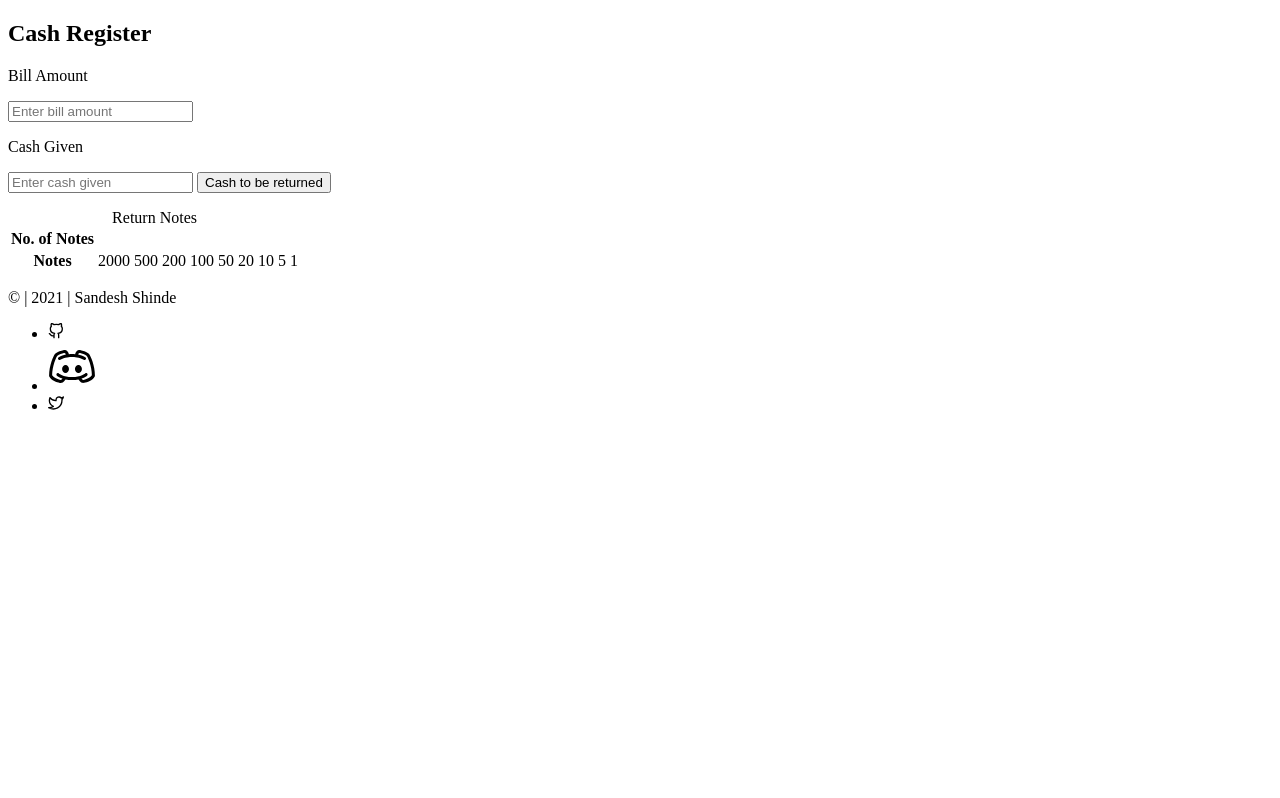
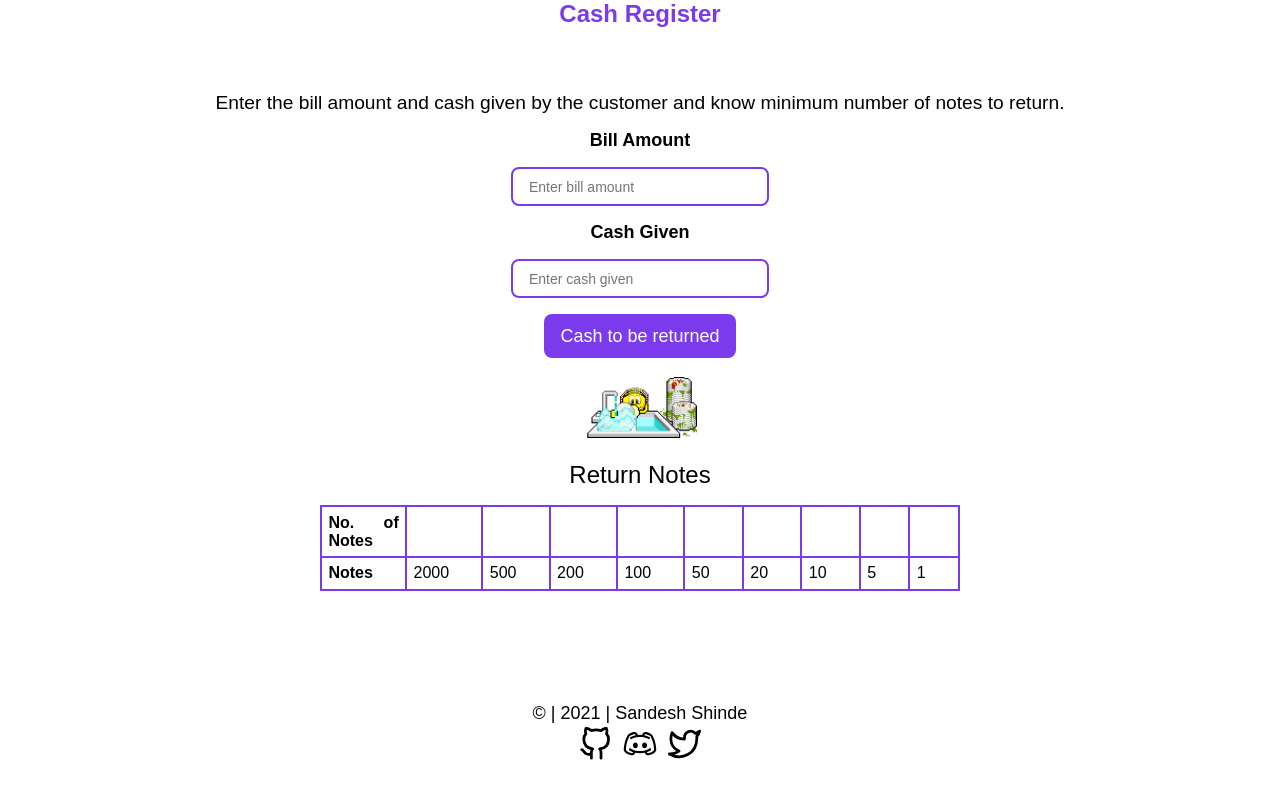
Before and after one commit to Sandesh9834/cash-register, a plain HTML site: page index.html in a window 1280 px wide. Drawn offline with Linux system fonts and the light colour scheme.

Commit message:
initial commit

```diff
--- a/index.html
+++ b/index.html
@@ -5,24 +5,30 @@
       <meta http-equiv="X-UA-Compatible" content="IE=edge">
       <meta name="viewport" content="width=device-width, initial-scale=1.0">
       <title>Cash Reguster</title>
-      <link rel="/style.css" type="stylesheet">
+      <link rel="stylesheet" href="style.css" />
 </head>
 <body>
       <header>
-            <h2>Cash Register</h2>
+            <h2 class="heading">Cash Register</h2>
       </header>
-      <main>
-            <label for="bill-amount">
+      <main class="container">
+            <div>
+                  <p class="description">
+                        Enter the bill amount and cash given by the customer and know minimum
+                        number of notes to return.
+                  </p>
+                  <label class="input-label" for="bill-amount">
                         <p>Bill Amount</p>
                   </label>
-            <input type="text" placeholder="Enter bill amount" id="bill-amount">
-            <label for="cash-given">
+                  <input type="text" class="input" placeholder="Enter bill amount" id="bill-amount">
+                  <label for="cash-given" class="input-label">
                         <p>Cash Given</p>
                   </label>
-            <input type="text" placeholder="Enter cash given" id="cash-paid">
+                  <input type="text" class="input" placeholder="Enter cash given" id="cash-paid">
                   <button id="cash-return">Cash to be returned</button>
                   <p id="error"></p>
-            <table>
+                  <img src="/images/laver-dishes.gif" id="gif">
+                  <table class="change-table">
                         <caption>Return Notes</caption>
                         <tr>
                               <th>No. of Notes</th>
@@ -49,6 +55,7 @@
                               <td>1</td>
                         </tr>
                   </table>
+            </div>
       </main>
       <footer>
             <p>&copy; | 2021 | Sandesh Shinde</p>
--- a/main.js
+++ b/main.js
@@ -2,13 +2,19 @@ var billAmount = document.querySelector("#bill-amount");
 var cashGiven = document.querySelector("#cash-paid");
 var btnReturn = document.querySelector("#cash-return");
 var displayErrorMessage = document.querySelector("#error");
+var displayErrorGif = document.querySelector("#gif");
 var noOfNotes = document.querySelectorAll(".no-of-notes");
 
 var notesAvailable = [2000, 500, 200, 100, 50, 20, 10, 5, 1];
 
-function cashToReturn(returnAmount)
+function returnCash(returnAmount)
 {
-      if(cashGiven.value > billAmount.value)
+      if(cashGiven.value < billAmount.value)
+      {
+                  displayErrorMessage.innerText = "If you do not have enough money wash plates!";
+                  displayErrorGif.innerText;
+      }
+      else
       {
             for(var i = 0; i<notesAvailable.length; i++)
             {
@@ -17,16 +23,14 @@ function cashToReturn(returnAmount)
                   noOfNotes[i].innerText = numberOfNotes;
             }
       }
-      displayErrorMessage.innerText = "If you do not have enough money wash plates!";
-
 }
 
 function clickEventHandler()
 {
       if(billAmount.value>0)
       {
-            const returnAmount = cashGiven.value - billAmount.value;
-            cashToReturn(returnAmount);
+            returnAmount = cashGiven.value - billAmount.value;
+            returnCash(returnAmount);
       }
       else
       {
--- a/style.css
+++ b/style.css
@@ -0,0 +1,121 @@
+* {
+      padding: 0;
+      margin: 0;
+      box-sizing: border-box;
+    }
+
+    a {
+      text-decoration: none;
+    }
+
+    :root {
+      --primary-color: #7c3aed;
+    }
+
+    body {
+      font-family: "Montserrat", sans-serif;
+      min-width: 100vw;
+    }
+    header h2 {
+      color: var(--primary-color);
+      text-align: center;
+    }
+
+    /* Container */
+    .container {
+      margin: 4rem auto 7rem;
+      text-align: center;
+    }
+
+    .description {
+      font-size: larger;
+      margin: 1rem;
+    }
+
+    .input-label {
+      display: block;
+      font-size: large;
+      font-weight: 600;
+    }
+
+    .input {
+      font-size: 14px;
+      outline: #fff;
+      padding: 0.6rem 1rem;
+      margin: 1rem;
+      border: 2px solid var(--primary-color);
+      border-radius: 0.5rem;
+      width: 100%;
+      max-width: 258px;
+    }
+
+    #cash-return {
+      background: var(--primary-color);
+      border: none;
+      color: #fff;
+      padding: 0.7rem 1rem;
+      border-radius: 0.5rem;
+      font-size: large;
+      cursor: pointer;
+      outline: #fff;
+      margin: auto;
+      display: block;
+    }
+
+    #error {
+      display: block;
+      font-size: larger;
+      margin: 1rem 0 0;
+    }
+
+    /* Table */
+    .change-table {
+      width: 50%;
+      text-align: justify;
+      border-collapse: collapse;
+      margin: auto;
+    }
+
+    .change-table caption {
+      margin: 1rem auto;
+      font-size: x-large;
+      font-weight: 500;
+    }
+
+    th,
+    td {
+      border: 2px solid var(--primary-color);
+      width: 0%;
+      border-collapse: collapse;
+      padding: 0.4rem;
+    }
+
+    /* footer */
+
+    footer {
+      text-align: center;
+    }
+
+    footer p {
+      font-size: large;
+      text-align: center;
+    }
+
+    .footer-list {
+      margin: 1rem;
+    }
+
+    a,
+    img,
+    li {
+      display: inline;
+    }
+
+    img {
+      width: 40px;
+      padding: 0.2rem;
+    }
+
+    #gif{
+          width: 120px;
+    }
```
Also changed, not shown: images/laver-dishes.gif (added). Lines whose indentation alone changed are shown as unchanged.
